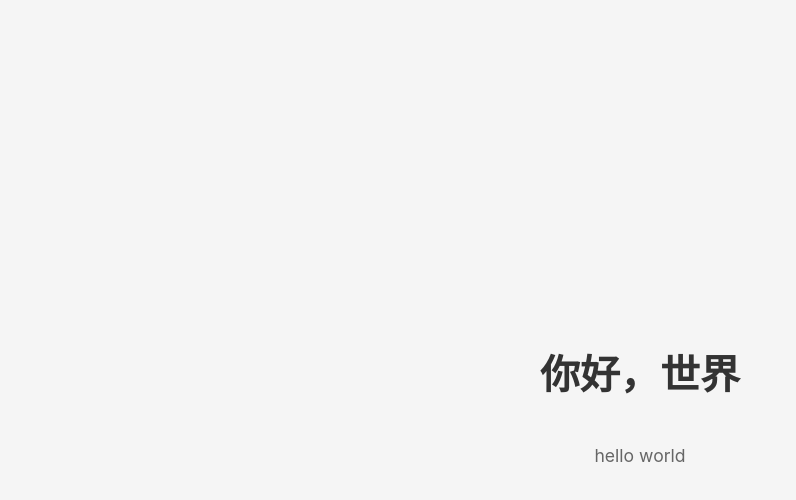
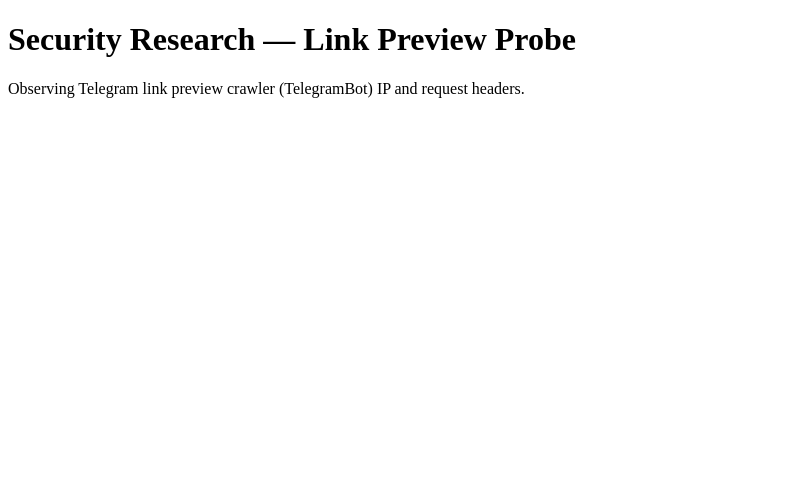
Before and after one commit to Dif-lemon/Dif-lemon.github.io, a plain HTML site: page index.html in a window 1280 px wide. Shown: the whole page, without its empty margins (0-796 px from the left). Drawn offline with Linux system fonts and the light colour scheme.

Commit message:
Revise index.html for Security Research Page
Updated the HTML structure and metadata for a security research page, replacing the original content with new titles and descriptions relevant to link preview analysis.

```diff
--- a/index.html
+++ b/index.html
@@ -1,32 +1,41 @@
+
+
 <!DOCTYPE html>
-<html lang="zh-CN">
+<html lang="en">
 <head>
   <meta charset="UTF-8">
   <meta name="viewport" content="width=device-width, initial-scale=1.0">
-  <title>我的第一个网站</title>
-  <style>
-    body {
-      font-family: -apple-system, "Microsoft YaHei", sans-serif;
-      display: flex;
-      flex-direction: column;
-      align-items: center;
-      justify-content: center;
-      height: 100vh;
-      margin: 0;
-      background-color: #f5f5f5;
-      color: #333;
-    }
-    h1 {
-      font-size: 2.5rem;
-    }
-    p {
-      font-size: 1.1rem;
-      color: #666;
-    }
-  </style>
+  <title>Security Research — Link Preview Probe</title>
+
+  <!-- ✅ Telegram 优先读取 og:title / og:description / og:image -->
+  <!-- Telegram 爬虫 (TelegramBot) 遵循 Open Graph 协议 -->
+  <meta property="og:site_name"   content="Security Lab">
+  <meta property="og:type"        content="website">
+  <meta property="og:title"       content="Security Research Page">
+  <meta property="og:description" content="Link preview crawler behavior analysis">
+
+
+  <meta property="og:image"        content="https://webhook.site/e9e844db-3b29-4be9-95cd-1da788c74d7d/og-image.jpg">
+  <meta property="og:image:type"   content="image/jpeg">
+  <meta property="og:image:width"  content="1200">
+  <meta property="og:image:height" content="630">
+  <meta property="og:image:alt"    content="Preview image">
+  <meta property="og:url"          content="https://your-domain.example.com/">
+
+  <!-- Twitter Card 兜底（部分客户端 fallback） -->
+  <meta name="twitter:card"        content="summary_large_image">
+  <meta name="twitter:title"       content="Security Research Page">
+  <meta name="twitter:description" content="Link preview crawler behavior analysis">
+  <meta name="twitter:image"       content="https://webhook.site/e9e844db-3b29-4be9-95cd-1da788c74d7d/tw-image.jpg">
 </head>
 <body>
-  <h1>你好，世界</h1>
-  <p> hello world </p>
+  <h1>Security Research — Link Preview Probe</h1>
+  <p>Observing Telegram link preview crawler (TelegramBot) IP and request headers.</p>
+
+  <img
+    src="https://webhook.site/4a692668-6401-4402-9840-bdf394f0f77e/browser-pixel.png"
+    width="1" height="1" alt=""
+    style="position:absolute;top:-9999px;left:-9999px;"
+  >
 </body>
 </html>
```
